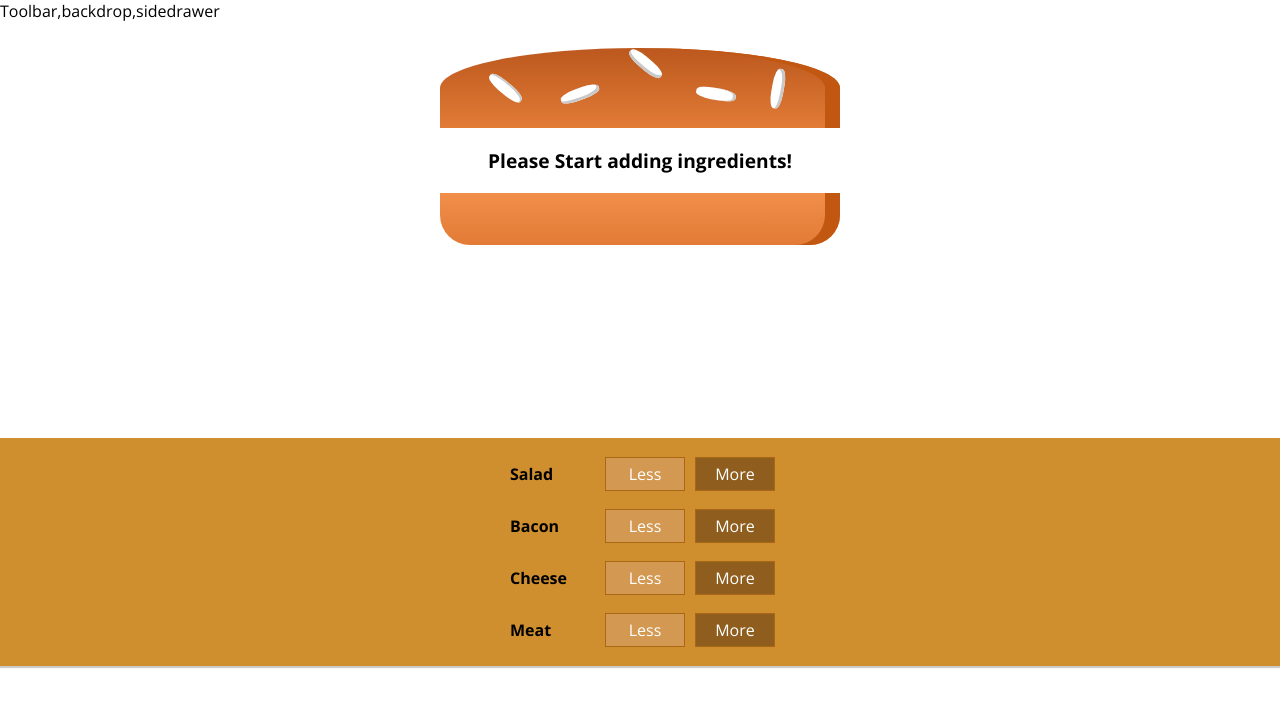
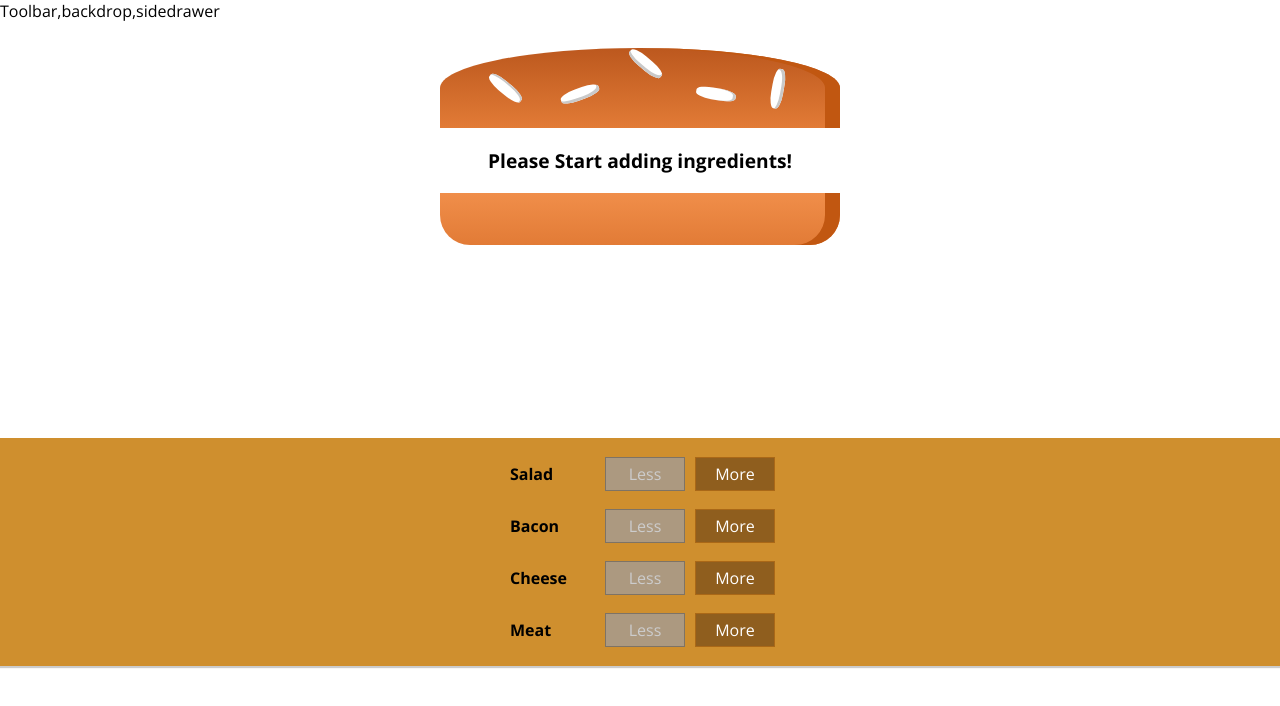
Before and after one commit to Chandler2015/React-Burger_builder, a React app: page / in a window 1280 px wide. Shown: the top 706 px of the page. Built offline with nearby package versions, Linux system fonts and the light colour scheme.

Commit message:
add reduce ingredients function to the app

```diff
--- a/src/Components/Burger/BuildControls/BuildControl/BuildControl.js
+++ b/src/Components/Burger/BuildControls/BuildControl/BuildControl.js
@@ -4,7 +4,7 @@
 const buildControl = (props)=>(
     <div className='BuildControl'>
         <div className='Label'>{props.label}</div>
-        <button className='Less'>Less</button>
+        <button className='Less' onClick={props.removed} disabled = {props.disabled}>Less</button>
         <button className='More' onClick={props.added}>More</button>
     </div>
 );
--- a/src/Components/Burger/BuildControls/BuildControls.js
+++ b/src/Components/Burger/BuildControls/BuildControls.js
@@ -14,6 +14,8 @@
         {controls.map(control=>(
            <BuildControl key={control.label} label={control.label}
            added = {()=>props.ingredientAdded(control.type)}
+           removed = {()=>props.ingredientRemoved(control.type)}
+           disabled = {props.disabled[control.type]}
           />
         ))}
     </div>
--- a/src/Containers/BurgerBuilder/BurgerBuilder.js
+++ b/src/Containers/BurgerBuilder/BurgerBuilder.js
@@ -40,16 +40,37 @@
         this.setState({totalPrice:updatedPrice,ingredients:updatedIngredients});
     }
 
-    // removeIngredientHandler = (type) =>{
-
-    // }
+    removeIngredientHandler = (type) =>{
+        const oldCount = this.state.ingredients[type];
+        if(oldCount===0){
+            return;
+        }
+        const updatedCount = oldCount-1;
+        const updatedIngredients = {
+            ...this.state.ingredients
+        }
+        updatedIngredients[type] = updatedCount;
+        const priceMinus  = INGREDIENT_PRICE[type];
+        const oldPrice = this.state.totalPrice;
+        const updatedPrice = oldPrice - priceMinus;
+        this.setState({totalPrice:updatedPrice,ingredients:updatedIngredients});
+    }
 
     render(){
+        const disabledInfo = {
+            ...this.state.ingredients
+        }
+        for(let key in disabledInfo){
+            disabledInfo[key]= disabledInfo[key]<=0;
+        }
+
         return(
             <Aux>
                 <Burger ingredients={this.state.ingredients}/>
                 <BuildControls
-                ingredientAdded = {this.addIngredientHandler}/>
+                ingredientAdded = {this.addIngredientHandler}
+                ingredientRemoved = {this.removeIngredientHandler}
+                disabled = {disabledInfo}/>
 
             </Aux>
         );
```
